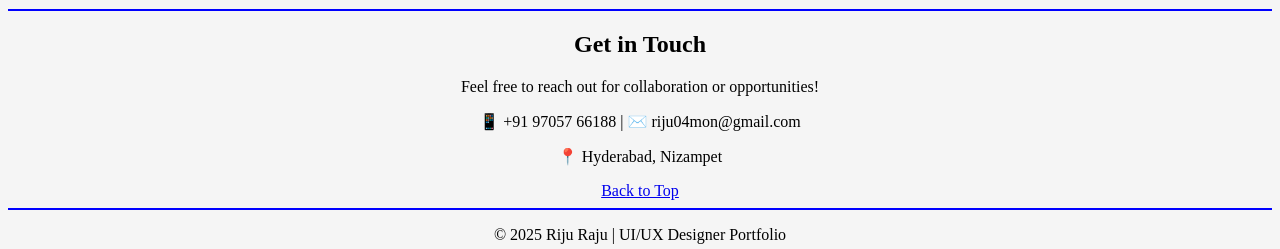
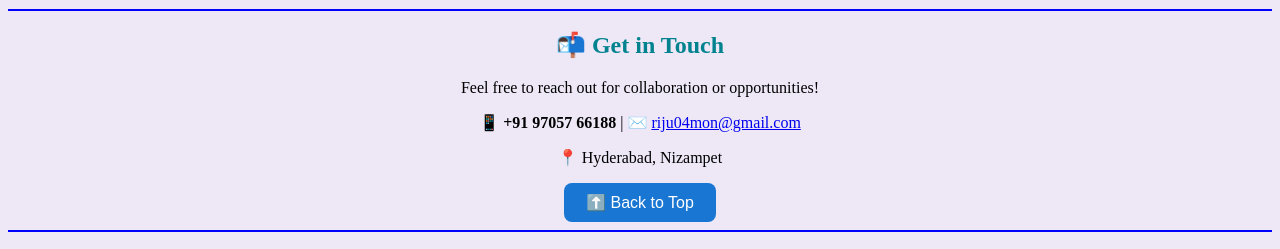
Before and after one commit to Rijuraju1/Rijuraju1, a plain HTML site: page index.html in a window 1280 px wide. Shown: the part 1822-2071 px from the top of the page. Drawn offline with Linux system fonts and the light colour scheme.

Commit message:
Add files via upload

```diff
--- a/index.html
+++ b/index.html
@@ -2,7 +2,7 @@
 <head>
     <title>Riju Raju | UI/UX Designer Portfolio</title>
 </head>
-<body bgcolor="#f5f5f5">
+<body bgcolor="#ede7f6">
 <!-- Marquee Welcome Banner -->
 <marquee bgcolor="#1976d2" direction="right" scrollamount="7" height="40">
     <font color="#fff" size="5"><b>Welcome to Riju Raju's UI/UX Designer Portfolio!</b></font>
@@ -199,15 +199,18 @@
     <!-- Contact Section -->
     <section id="contact">
     <center>
-            <h2>Get in Touch</h2>
+        <h2><font color="#00838f">📬 Get in Touch</font></h2>
         <p>Feel free to reach out for collaboration or opportunities!</p>
-            <p>📱 +91 97057 66188 | ✉️ riju04mon@gmail.com</p>
+        <p>📱 <b>+91 97057 66188</b> | ✉️ <a href="mailto:riju04mon@gmail.com">riju04mon@gmail.com</a></p>
         <p>📍 Hyderabad, Nizampet</p>
-            <a href="#top">Back to Top</a>
+        <a href="#top">
+            <button style="background-color:#1976d2; color:white; border:none; padding:10px 22px; border-radius:8px; font-size:1em; cursor:pointer;">
+                ⬆️ Back to Top
+            </button>
+        </a>
     </center>
 </section>
 <hr color="blue">
-
     <!-- Footer -->
     <footer>
         <center>
```
Lines whose indentation alone changed are shown as unchanged.
